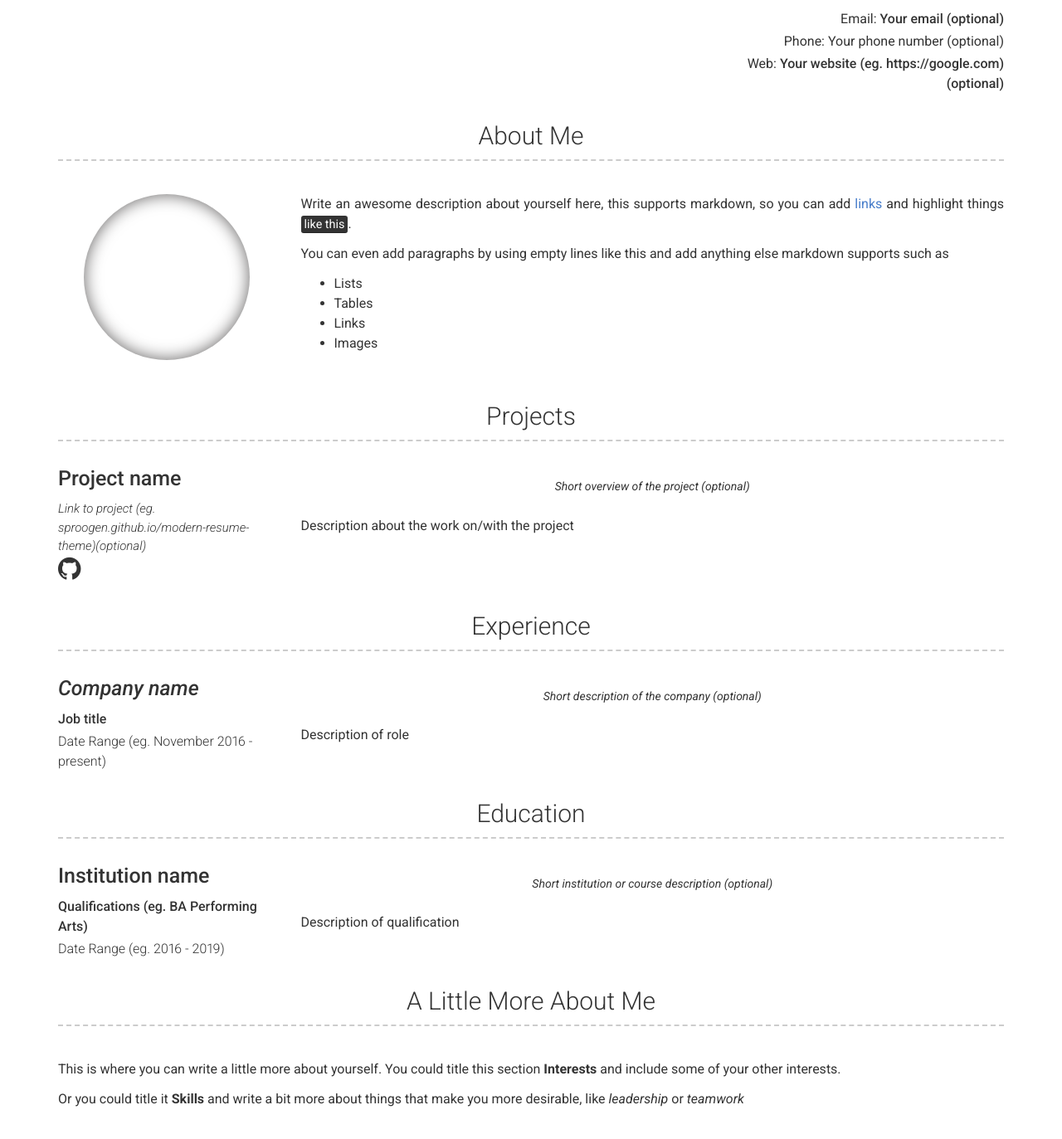
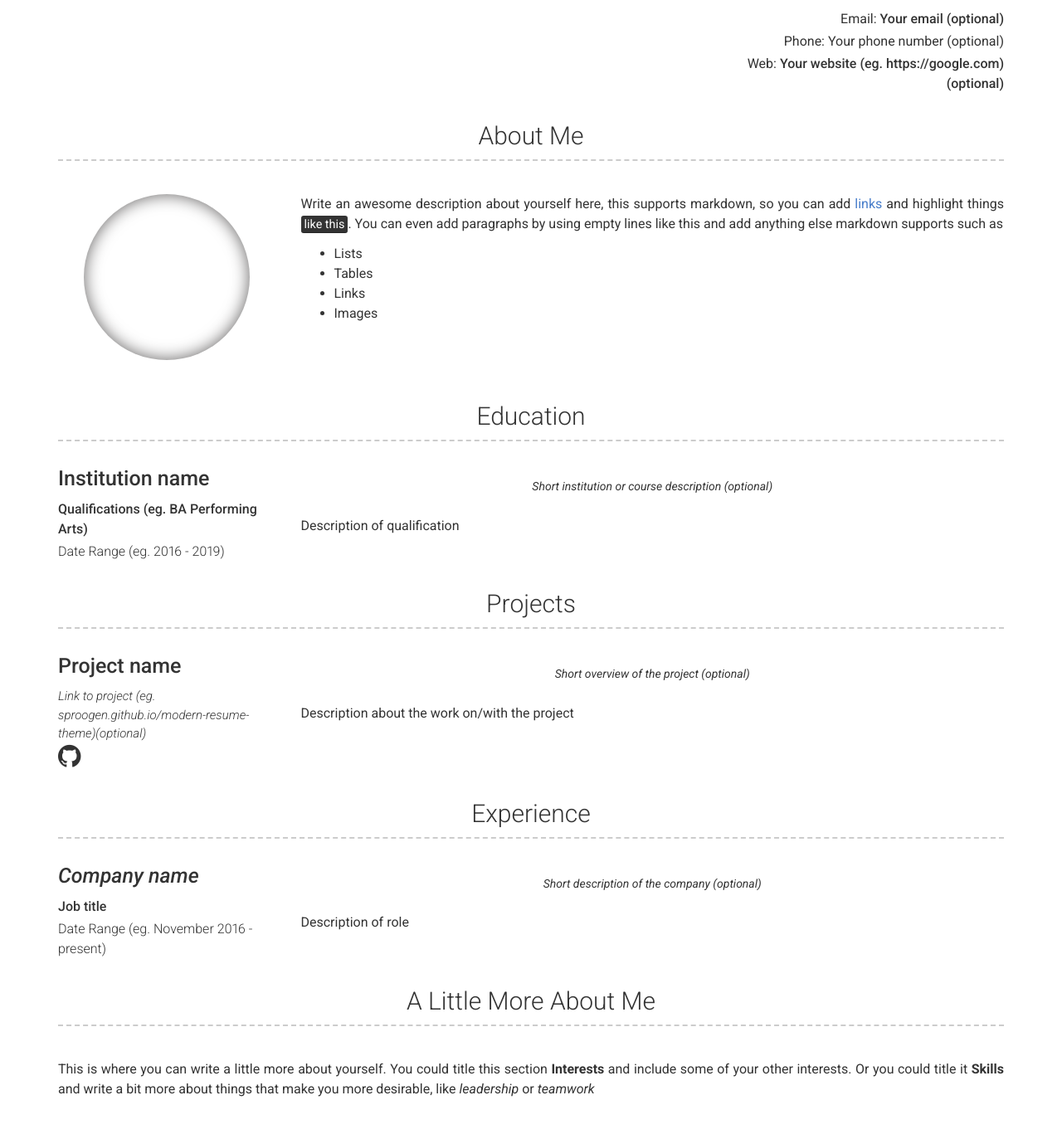
Before and after one commit to Ozymndias/Ozymndias.github.io, a Jekyll site: the page built from index.md, in a window 1280 px wide and 1400 px high, scrolled down 239 px. Shown: the top 1373 px of the window at 83% size. Built offline with Jekyll 4.4.1, drawn with Linux system fonts in a browser that asks for light colours.

Commit message:
still testing

```diff
--- a/_config.yml
+++ b/_config.yml
@@ -27,13 +27,11 @@ googleplus_username: +jekyll
 about_profile_image: Directory of profile image (eg. images/profile.jpg)
 about_content: | # this will include new lines to allow paragraphs
   Write an awesome description about yourself here, this supports markdown, so you can add [links](http://foobar.com) and highlight things <mark>like this</mark>.
-
   You can even add paragraphs by using empty lines like this and add anything else markdown supports such as
     - Lists
     - Tables
     - Links
     - Images
-
 # Projects Section
 # projects_title: Projects #(Use this to override about projects section title)
 
@@ -47,9 +45,7 @@ about_content: | # this will include new lines to allow paragraphs
 # more_title: A Little More About Me #(Use this to override about more section title)
 more_content: | # this will include new lines to allow paragraphs
   This is where you can write a little more about yourself. You could title this section **Interests** and include some of your other interests.
-
   Or you could title it **Skills** and write a bit more about things that make you more desirable, like *leadership* or *teamwork*
-
 # Footer
 footer_show_references: true
 
--- a/_layouts/default.html
+++ b/_layouts/default.html
@@ -12,16 +12,16 @@
 
       {%- include about.html -%}
 
+      {%- if site.data.education.size > 0 -%}
+        {%- include education.html -%}
+      {%- endif -%}
+
       {%- if site.data.projects.size > 0 -%}
         {%- include projects.html -%}
       {%- endif -%}
 
       {%- if site.data.experience.size > 0 -%}
         {%- include experience.html -%}
-      {%- endif -%}
-
-      {%- if site.data.education.size > 0 -%}
-        {%- include education.html -%}
       {%- endif -%}
 
       {%- if site.more_content -%}
```
Also changed, not shown: 1 other file.
